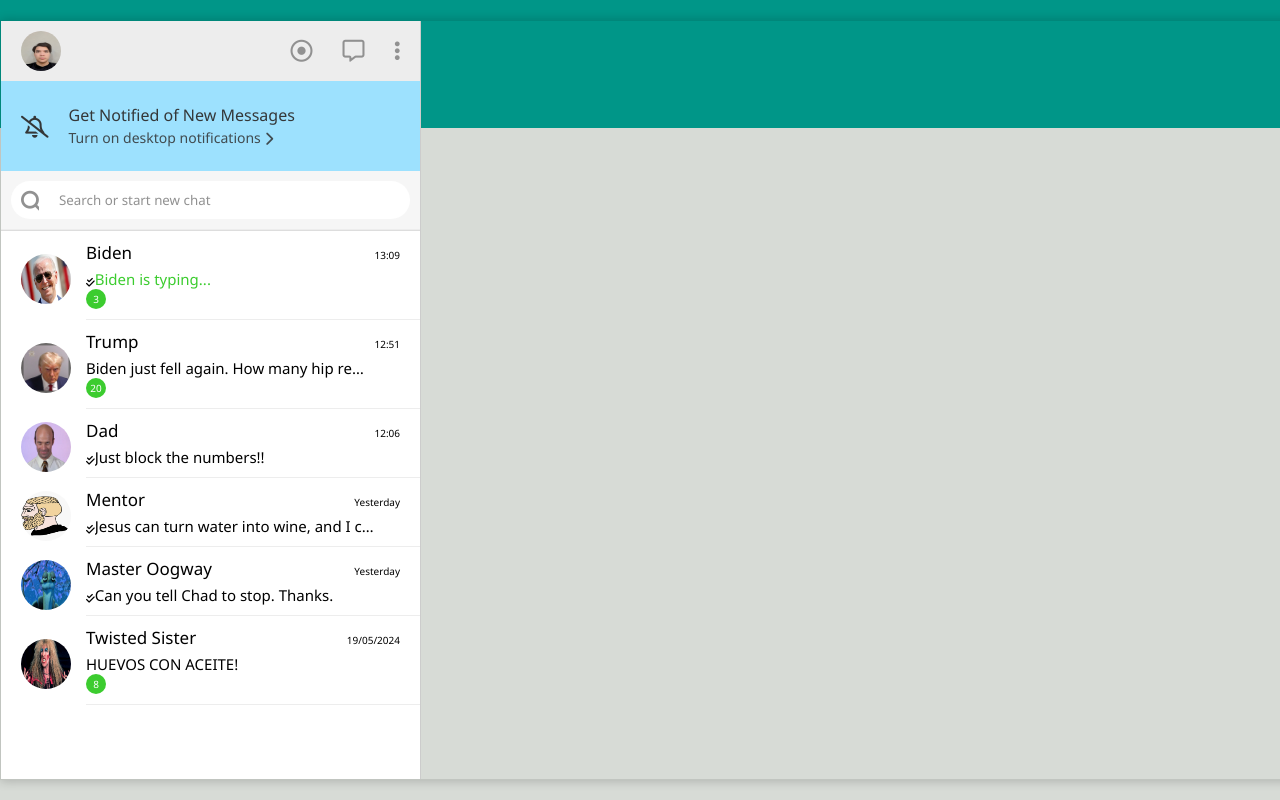
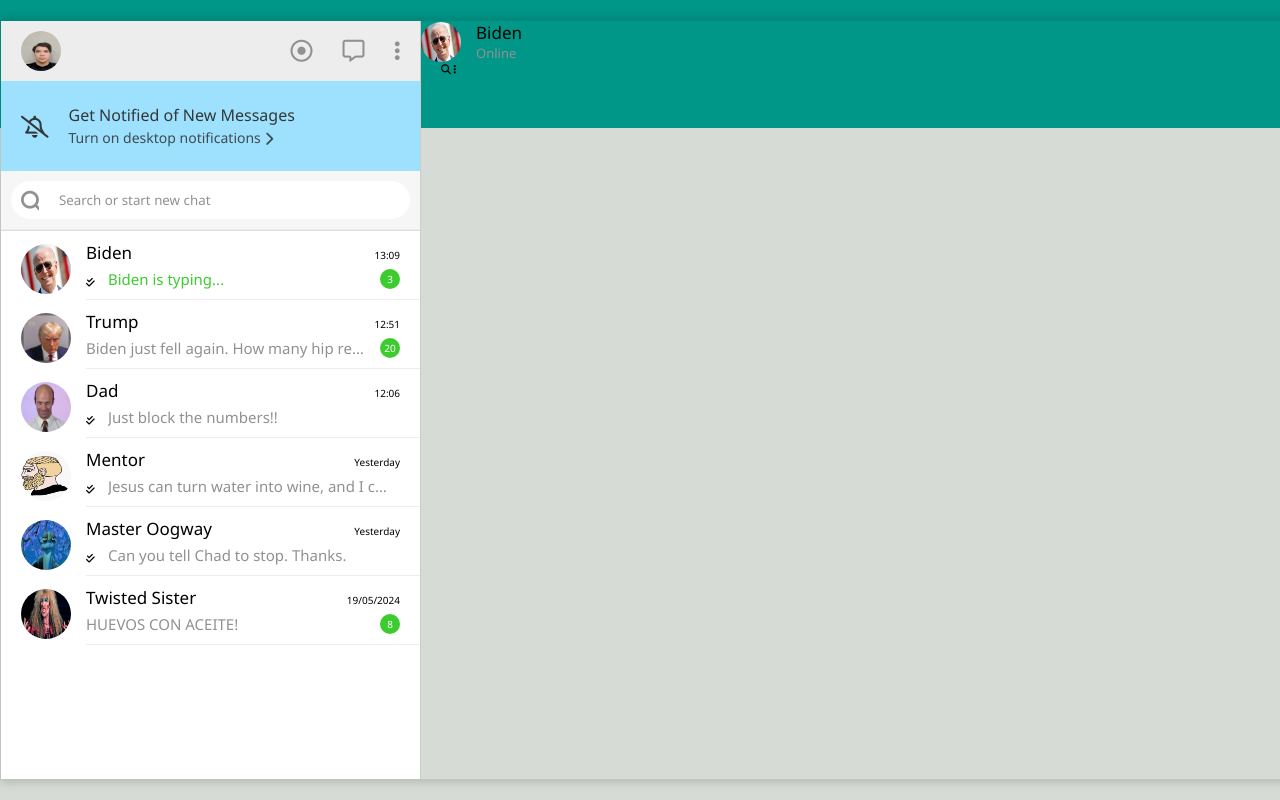
Before and after one commit to gemps18/Whatsapp-Clone, a plain HTML site: page index.html in a window 1280 px wide. Shown: the top 800 px of the page. Drawn offline with Linux system fonts and the light colour scheme.

Commit message:
main chat

```diff
--- a/index.html
+++ b/index.html
@@ -55,12 +55,12 @@
                                     <a href="#"><i class="fa-solid fa-check-double"></i></a>
                                     <span class="chat-message-typing">Biden is typing...</span>
                                 </div>
-                            </div>
                                 <div class="chat-right-bottom-right">
                                     <span class="unread-messages-number">3</span>
                                     <span class="chat-options">
                                         <a href="#"><i class="fa-solid fa-angle-down"></i></a>
                                     </span>
+                                </div>
                             </div>
                         </div>
                     </div>
@@ -78,12 +78,12 @@
                                 <div class="chat-right-bottom-left">
                                     <span class="chat-message">Biden just fell again. How many hip replacemnts is that? </span>
                                 </div>
-                            </div>
                                 <div class="chat-right-bottom-right">
                                     <span class="unread-messages-number">20</span>
                                     <span class="chat-options">
                                         <a href="#"><i class="fa-solid fa-angle-down"></i></a>
                                     </span>
+                                </div>
                             </div>
                         </div>
                     </div>
@@ -102,11 +102,11 @@
                                     <a href="#"><i class="fa-solid fa-check-double"></i></a>
                                     <span class="chat-message">Just block the numbers!!</span>
                                 </div>
-                            </div>
                                 <div class="chat-right-bottom-right">
                                     <span class="chat-options">
                                         <a href="#"><i class="fa-solid fa-angle-down"></i></a>
                                     </span>
+                                </div>
                             </div>
                         </div>
                     </div>
@@ -125,11 +125,11 @@
                                     <a href="#"><i class="fa-solid fa-check-double"></i></a>
                                     <span class="chat-message">Jesus can turn water into wine, and I can turn your mother into mine.</span>
                                 </div>
-                            </div>
                                 <div class="chat-right-bottom-right">
                                     <span class="chat-options">
                                         <a href="#"><i class="fa-solid fa-angle-down"></i></a>
                                     </span>
+                                </div>
                             </div>
                         </div>
                     </div>
@@ -148,11 +148,11 @@
                                     <a href="#"><i class="fa-solid fa-check-double"></i></a>
                                     <span class="chat-message">Can you tell Chad to stop. Thanks.</span>
                                 </div>
-                            </div>
                                 <div class="chat-right-bottom-right">
                                     <span class="chat-options">
                                         <a href="#"><i class="fa-solid fa-angle-down"></i></a>
                                     </span>
+                                </div>
                             </div>
                         </div>
                     </div>
@@ -170,7 +170,6 @@
                                 <div class="chat-right-bottom-left">
                                     <span class="chat-message">HUEVOS CON ACEITE!</span>
                                 </div>
-                            </div>
                                 <div class="chat-right-bottom-right">
                                     <span class="unread-messages-number">8</span>
                                     <span class="chat-options">
@@ -181,7 +180,23 @@
                         </div>
                     </div>
                 </div>
-            <div class="main"></div>
+            </div>
+            <div class="main">
+                <!-- Main Chat Window Header -->
+                <div class="cha-window-header">
+                    <div class="chat-window-header-left">
+                        <img class="chat-window-contact-img" src="assets/biden.webp" />
+                        <div class="contact-name-and-status-container">
+                            <span class="chat-window-contact-name">Biden</span>
+                            <span class="chat-window-contact-status">Online</span>
+                        </div>
+                    </div>
+                    <div class="chat-window-header-right">
+                        <a href="#"><i class="fa-solid fa-magnifying-glass"></i></a>
+                        <a href="#"><i class="fa-solid fa-ellipsis-vertical"></i></a>
+                    </div>
+                </div>
+            </div>
         </div>
     </div>
 </body>
--- a/style.css
+++ b/style.css
@@ -277,6 +277,7 @@
     overflow: hidden;
     text-overflow: ellipsis;
     max-width: 28rem;
+    color: var(--txt-grey);
 }
 
 .chat-message-typing {
@@ -292,6 +293,11 @@
     display: flex;
     align-items: flex-end;
     flex: 1;
+}
+
+.chat-right-bottom-left a {
+    margin-right: 0.2rem;
+    width: 2rem;
 }
 
 .chat-right-bottom-right {
@@ -320,3 +326,46 @@
     vertical-align: middle;
     font-size: 2.2rem;
 }
+
+/*-- Main --*/
+
+.chat-window.header {
+    display: flex;
+    justify-content: space-between;
+    align-items: center;
+    height: 6rem;
+    padding: 1rem 2rem;
+    background: var(--sidebar-header);
+    cursor: pointer;
+}
+
+.chat-window-header-left {
+    display: flex;
+    align-items: center;
+}
+
+.contact-name-and-status-container {
+    display: flex;
+    flex-direction: column;
+}
+
+.chat-window-contact-img {
+    width: 4rem;
+    height: 4rem;
+    border-radius: 50%;
+    cursor: pointer;
+    margin-right: 1.5rem;
+}
+
+.chat-window-contact-name {
+    font-size: 1.7rem;
+}
+
+.chat-window-contact-status {
+    font-size: 1.3rem;
+    color: var(--txt-grey);
+}
+
+.chat-window-header-right {
+    margin-left: 2rem;
+}
```
Lines whose indentation alone changed are shown as unchanged.
